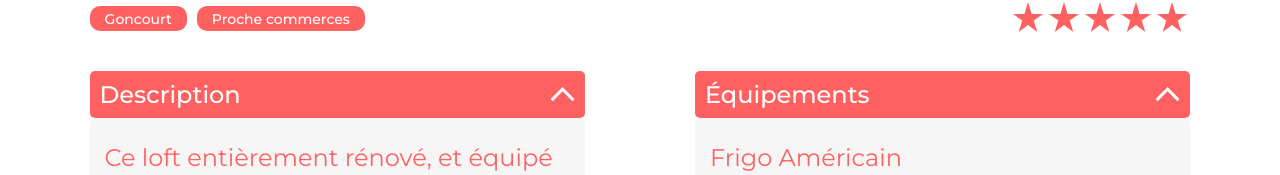
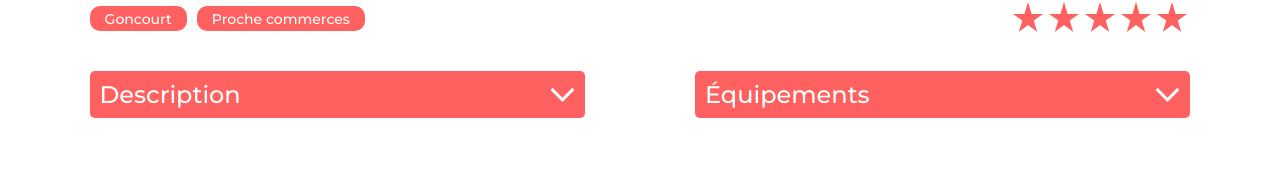
Before and after one commit to Patariom/Kasa, a React (Create React App) app: page /logement/0979876d in a window 1280 px wide. Shown: the part 706-881 px from the top of the page. Built offline with nearby package versions, Linux system fonts and the light colour scheme; a web font is replaced by a local one.

Commit message:
Update[Collapse] : delete the state prop and adjust relative pages

```diff
--- a/src/components/Collapse/index.jsx
+++ b/src/components/Collapse/index.jsx
@@ -5,8 +5,8 @@ import React, { useState } from 'react'
 import expandArrow from '../../assets/expand_arrow.svg'
 
 //Component
-function Collapse({ title, text, className, state }) {
-  const [open, setOpen] = useState(state)
+function Collapse({ title, text, className }) {
+  const [open, setOpen] = useState(false)
   const toggle = () => {
     setOpen(!open)
   }
--- a/src/pages/A-propos/index.jsx
+++ b/src/pages/A-propos/index.jsx
@@ -40,7 +40,6 @@ function AboutKasa() {
             title={item.title}
             text={item.text}
             className="collapse"
-            state={false}
           />
         ))}
       </section>
--- a/src/pages/Logement/index.jsx
+++ b/src/pages/Logement/index.jsx
@@ -46,7 +46,6 @@ function Rental() {
           className="collapse collapse--small"
           title="Description"
           text={rental.description}
-          state={true}
         />
         <Collapse
           className="collapse collapse--small"
```
